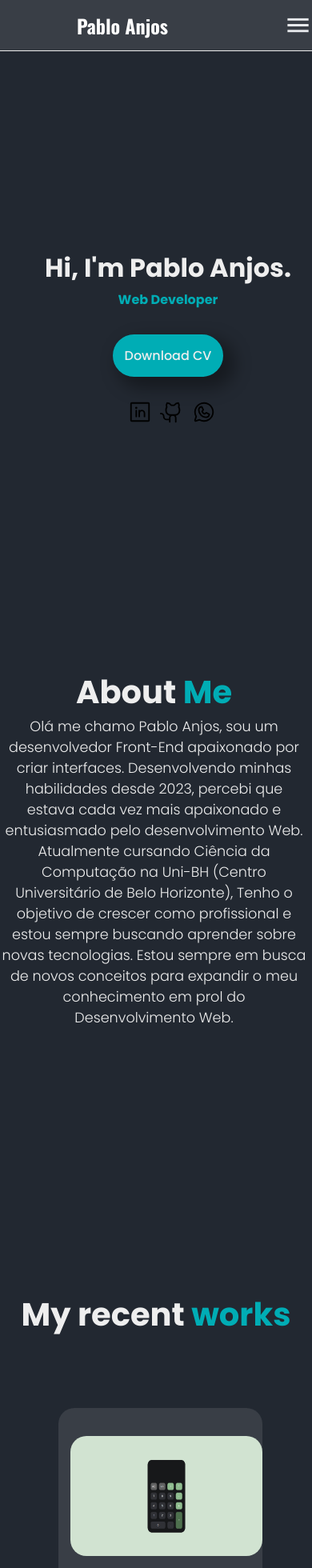
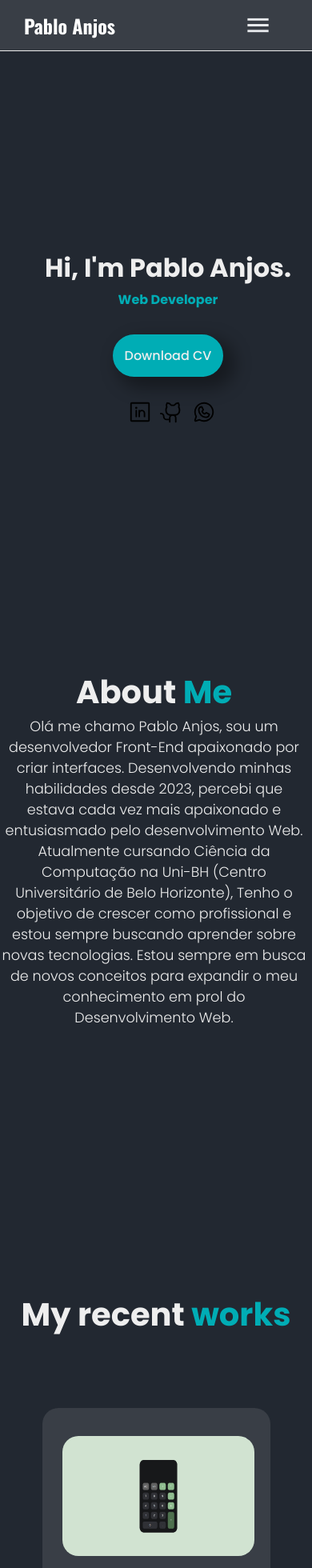
Before and after one commit to PabloAnjos/Portifolio, a React (Vite) app: page / in a window 390 px wide. Shown: the top 1960 px of the page at 80% size. Built offline with nearby package versions, Linux system fonts and the light colour scheme.

Commit message:
Responsividade

```diff
--- a/src/components/Header.jsx
+++ b/src/components/Header.jsx
@@ -28,7 +28,7 @@ export function Header() {
                         </ul>
                     </nav>
 
-                    <div className="menu-hamburgur">
+                    <div className="menu-hamburguer">
 
                     </div>
             </header>
--- a/src/styles/app.scss
+++ b/src/styles/app.scss
@@ -9,6 +9,12 @@
   scroll-behavior: smooth;
 }
 
-body {
+html, body {
   background-color: variables.$primary-color;
+  overflow-x: hidden;
 }
+
+img, video, iframe {
+  max-width: 100%;
+  height: auto;
+}
--- a/src/styles/card.scss
+++ b/src/styles/card.scss
@@ -50,10 +50,10 @@
 
 @media screen and (max-width: 768px) {
   .card-works {
-    width: 400px;
+    width: 100%;
 
     #imagens-card {
-      margin-left: 15px;
+      margin-left: 25px;
       width: 240px;
       height: 150px;
     }
@@ -61,6 +61,8 @@
     p {
       color: variables.$quaternary-color;
       margin: 20px 10px 0px 25px;
+      width: 250px;
+      white-space: initial;
     }
 
     .buttons-card {
--- a/src/styles/header.scss
+++ b/src/styles/header.scss
@@ -54,12 +54,14 @@ nav {
 
     h1 {
       font-size: 1.5rem;
+      margin-left: 30px;
     }
 
     img {
       display: block;
       width: 35px;
       height: 35px;
+      margin-right: 50px;
     }
 
     ul {
--- a/src/styles/sectionContact.scss
+++ b/src/styles/sectionContact.scss
@@ -11,6 +11,8 @@
   h1 {
     color: variables.$quaternary-color;
     font-size: 4rem;
+    position: absolute;
+    margin: -200px 0px 0px 230px;
 
     span {
       color: variables.$tertiary-color;
@@ -124,7 +126,7 @@
 
     h1 {
       font-size: 2.5rem;
-      position: absolute;
+      margin: 0;
     }
 
     .container-images-contact {
--- a/src/styles/sectionWorks.scss
+++ b/src/styles/sectionWorks.scss
@@ -37,8 +37,10 @@
     }
 
     .container-cards-works {
-      width: 400px;
+      width: 100%;
       overflow-x: auto;
+      white-space: nowrap;
+      justify-content: center;
     }
   }
 }
```
